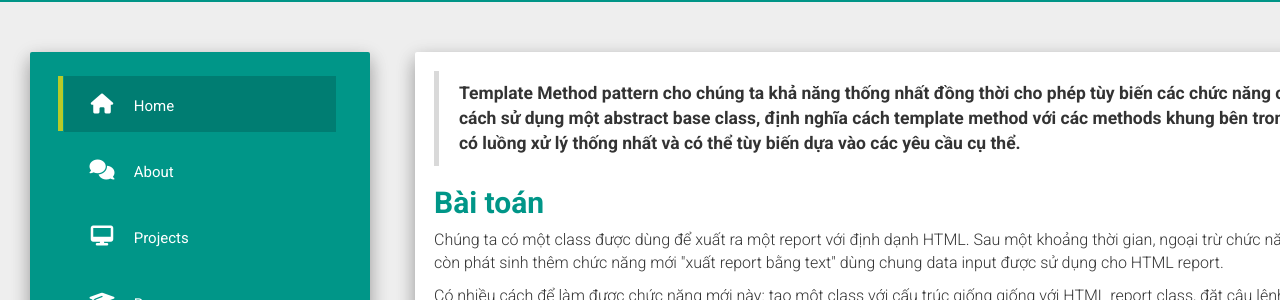
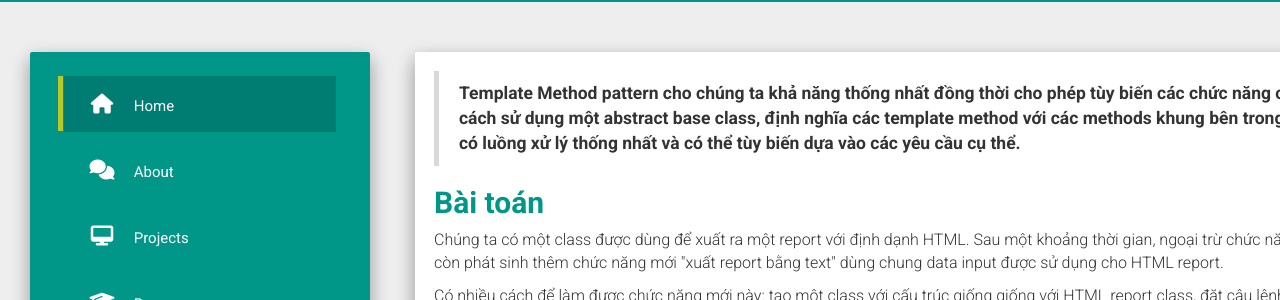
Before and after one commit to jackiedo91/jackie_do_blog, a Jekyll site: the page built from _posts/2017-11-04-template-method-design-pattern-in-ruby.md, in a window 1280 px wide and 900 px high. Shown: the part 176-476 px from the top of the window. Built offline with Jekyll 4.4.1, drawn with Linux system fonts in a browser that asks for light colours; nearby versions of some CDN libraries; comment, search, counter and statistics services are not loaded.

Commit message:
update some words

```diff
--- a/_posts/2017-11-04-template-method-design-pattern-in-ruby.md
+++ b/_posts/2017-11-04-template-method-design-pattern-in-ruby.md
@@ -6,7 +6,7 @@ categories: ruby
 published: true
 ---
 
-<blockquote><p><strong>Template Method pattern cho chúng ta khả năng thống nhất đồng thời cho phép tùy biến các chức năng có chung một luồng xử lý bằng cách sử dụng một abstract base class, định nghĩa cách template method với các methods khung bên trong nó nhờ đó các class kế thừa sẽ có luồng xử lý thống nhất và có thể tùy biến dựa vào các yêu cầu cụ thể.</strong></p></blockquote>
+<blockquote><p><strong>Template Method pattern cho chúng ta khả năng thống nhất đồng thời cho phép tùy biến các chức năng có chung một luồng xử lý bằng cách sử dụng một abstract base class, định nghĩa các template method với các methods khung bên trong nó nhờ đó các class kế thừa sẽ có luồng xử lý thống nhất và có thể tùy biến dựa vào các yêu cầu cụ thể.</strong></p></blockquote>
 
 <h2>Bài toán</h2>
 <p>Chúng ta có một class được dùng để xuất ra một report với định dạnh HTML. Sau một khoảng thời gian, ngoại trừ chức năng xuất repot HTML ban đầu thì bây giờ còn phát sinh thêm chức năng mới "xuất report bằng text" dùng chung data input được sử dụng cho HTML report. </p>
```
